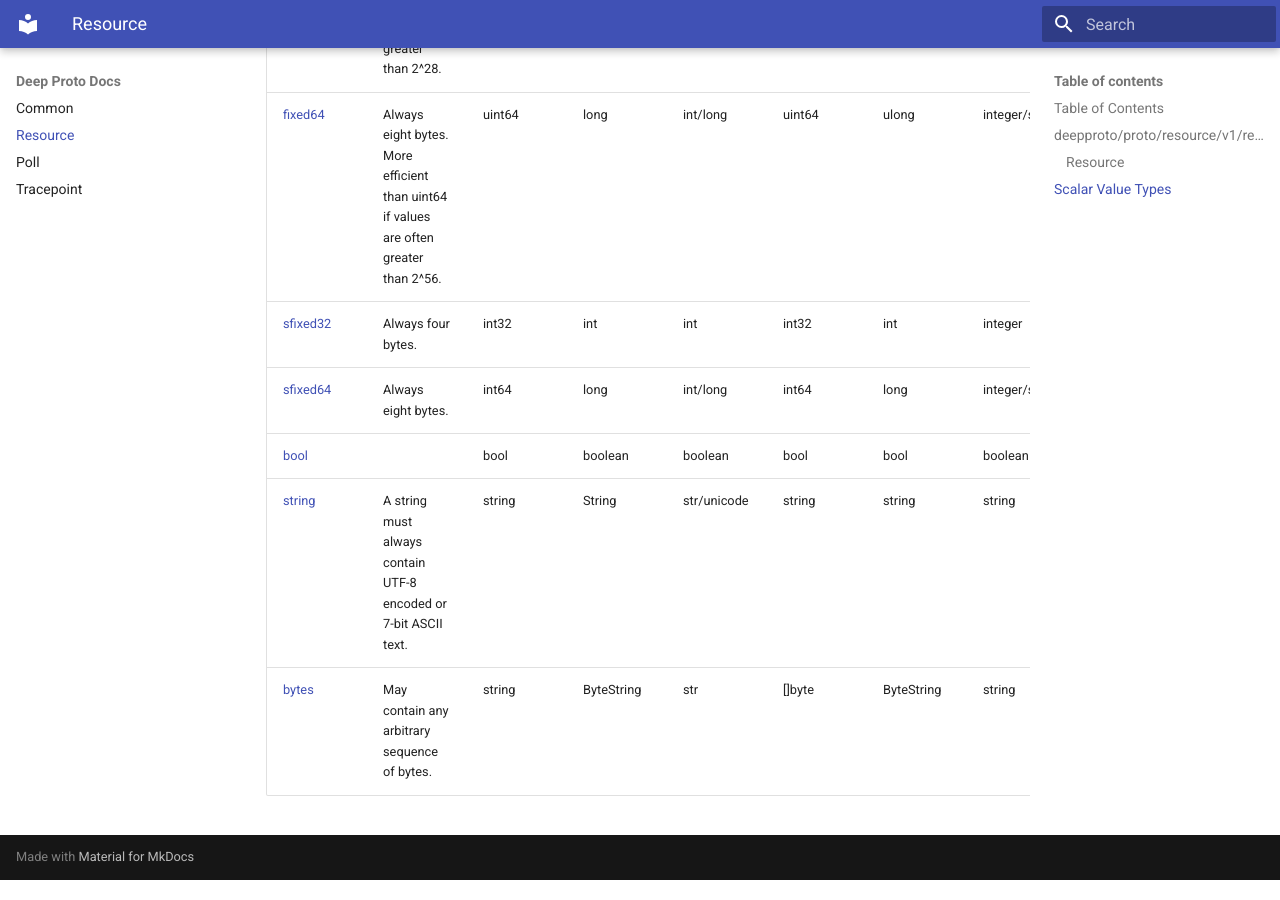
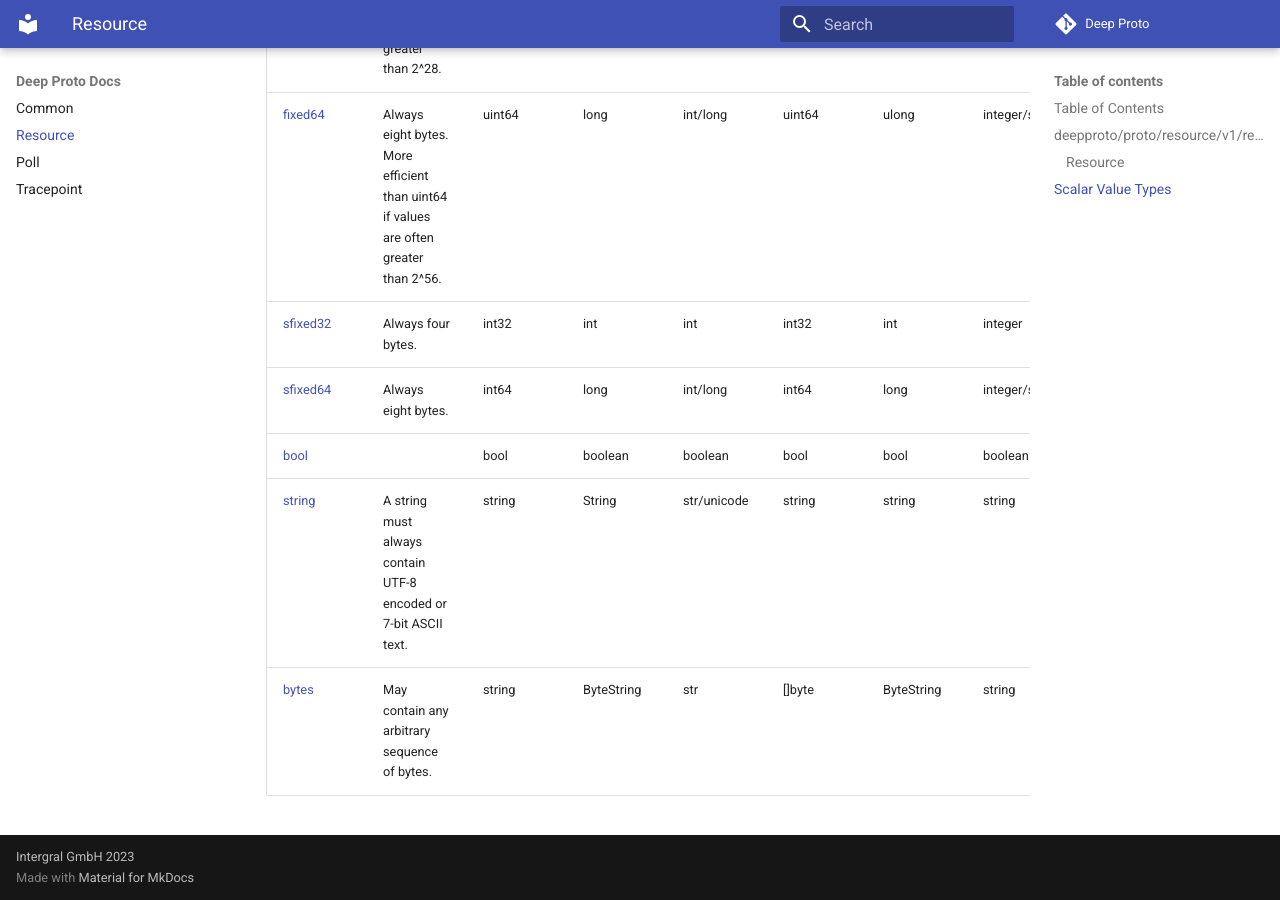
Before and after one commit to intergral/deep-proto, an MkDocs documentation site: the page built from docs/resource.md, in a window 1280 px wide and 900 px high, scrolled down 2738 px. Built offline with MkDocs 1.6.1 and Material for MkDocs 9.7.7, drawn with Linux system fonts in a browser that asks for light colours; comment, search, counter and statistics services are not loaded.

Commit message:
chore(docs): use mkdocs to build docs

```diff
--- /dev/null
+++ b/docs/index.html
@@ -0,0 +1 @@
+<meta http-equiv="Refresh" content="0; url='./common'" />
--- a/mkdocs.yml
+++ b/mkdocs.yml
@@ -1,5 +1,10 @@
 site_name: Deep Proto Docs
 site_url: https://intergral.github.io/deep-proto/
+
+repo_name: Deep Proto
+repo_url: https://github.com/intergral/deep-proto
+
+copyright: Intergral GmbH 2023
 
 theme:
   name: material
```
